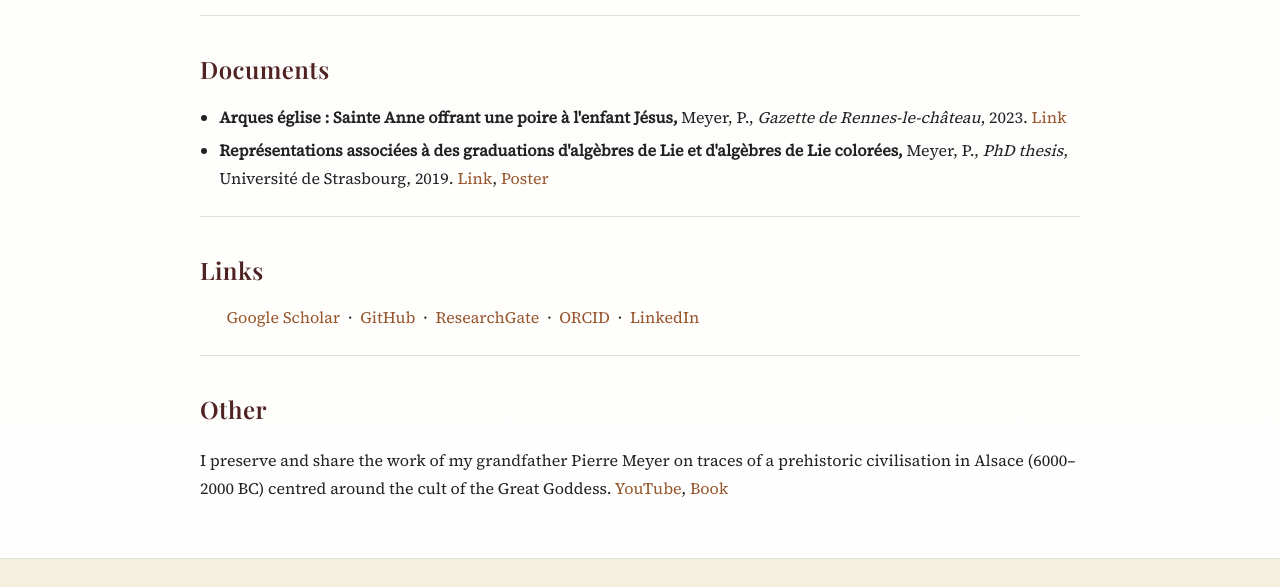
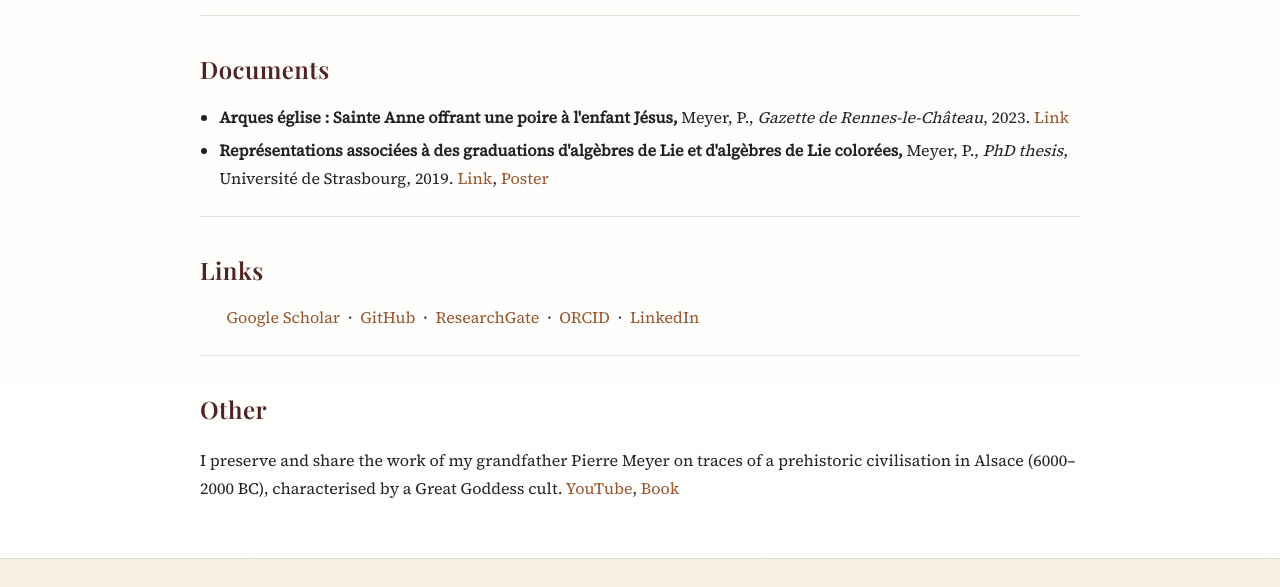
Before and after one commit to PhilippeMeyer68/philippemeyer68.github.io, a Jekyll site: the page built from index.md, in a window 1280 px wide and 900 px high, scrolled down 1552 px. Shown: the part 183-770 px from the top of the window. Built offline with Jekyll 4.4.1, drawn with Linux system fonts in a browser that asks for light colours.

Commit message:
docs: formulation correction

```diff
--- a/index.md
+++ b/index.md
@@ -160,7 +160,7 @@ title: "Home"
   <ul>
 <li>
   <strong>Arques église : Sainte Anne offrant une poire à l'enfant Jésus, </strong>
-  Meyer, P., <em>Gazette de Rennes-le-château</em>, 2023.
+  Meyer, P., <em>Gazette de Rennes-le-Château</em>, 2023.
   <a href="https://portail-rennes-le-chateau.com/arques-ainte-anne-offrant-une-poire-a-lenfant-jesus-eglise/" target="_blank" rel="noopener">Link</a>
 </li>
 
@@ -194,7 +194,7 @@ title: "Home"
     <h3 class="section-title">Other</h3>
   </div>
   <p>
-    I preserve and share the work of my grandfather Pierre Meyer on traces of a prehistoric civilisation in Alsace (6000–2000 BC) centred around the cult of the Great Goddess.
+    I preserve and share the work of my grandfather Pierre Meyer on traces of a prehistoric civilisation in Alsace (6000–2000 BC), characterised by a Great Goddess cult.
     <a href="https://www.youtube.com/@mysteresdelagrandedeesse112/" target="_blank" rel="noopener">
       YouTube</a>,
     <a href="https://amzn.eu/d/gH21WYH" target="_blank" rel="noopener">Book</a>
```
